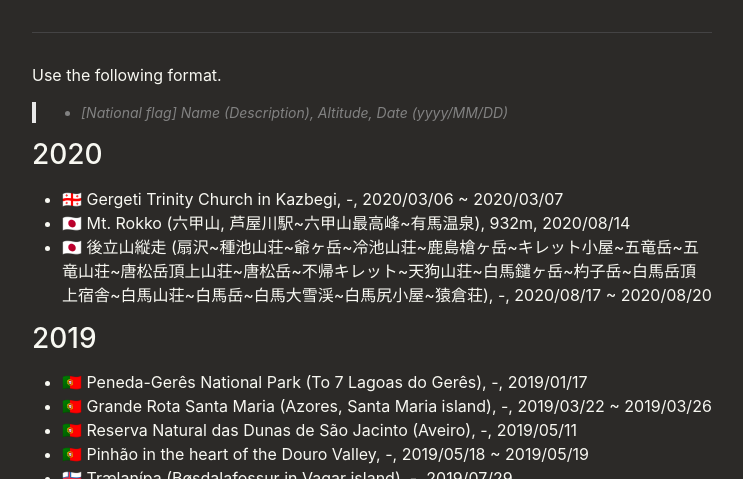
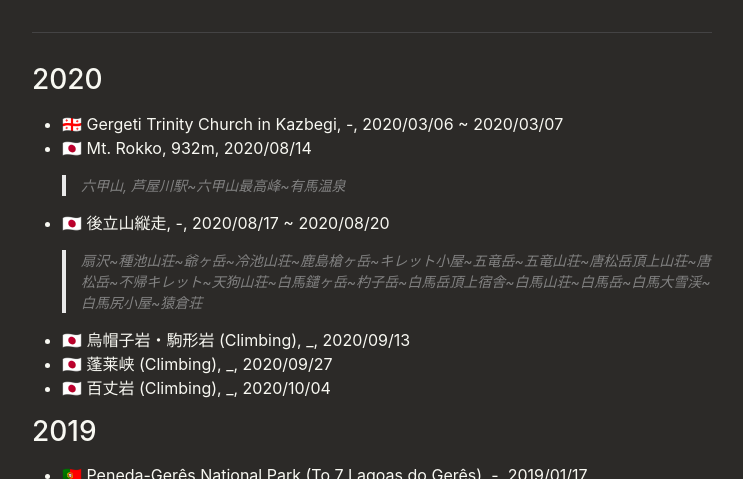
Before and after one commit to pixyzehn/pixyzehn.com, a Jekyll site: the page built from pages/trekking.md, in a window 1280 px wide and 900 px high, cut to the strip 421-900 px from the top of the window. Shown: the whole strip, without its empty margins (268-1011 px from the left). Built offline with Jekyll 4.4.1, drawn with Linux system fonts in a browser that asks for light colours; some of the changed text lies outside the part shown.

Commit message:
Update page

````diff
--- a/pages/trekking.md
+++ b/pages/trekking.md
@@ -8,14 +8,16 @@ permalink: /trekking/
 
 ---
 
-Use the following format.
-> - [National flag] Name (Description), Altitude, Date (yyyy/MM/DD)
-
 ## 2020
 
 - 🇬🇪 Gergeti Trinity Church in Kazbegi, -, 2020/03/06 ~ 2020/03/07
-- 🇯🇵 Mt. Rokko (六甲山, 芦屋川駅~六甲山最高峰~有馬温泉), 932m, 2020/08/14
-- 🇯🇵 後立山縦走 (扇沢~種池山荘~爺ヶ岳~冷池山荘~鹿島槍ヶ岳~キレット小屋~五竜岳~五竜山荘~唐松岳頂上山荘~唐松岳~不帰キレット~天狗山荘~白馬鑓ヶ岳~杓子岳~白馬岳頂上宿舎~白馬山荘~白馬岳~白馬大雪渓~白馬尻小屋~猿倉荘), -, 2020/08/17 ~ 2020/08/20
+- 🇯🇵 Mt. Rokko, 932m, 2020/08/14
+> 六甲山, 芦屋川駅~六甲山最高峰~有馬温泉
+- 🇯🇵 後立山縦走, -, 2020/08/17 ~ 2020/08/20
+> 扇沢~種池山荘~爺ヶ岳~冷池山荘~鹿島槍ヶ岳~キレット小屋~五竜岳~五竜山荘~唐松岳頂上山荘~唐松岳~不帰キレット~天狗山荘~白馬鑓ヶ岳~杓子岳~白馬岳頂上宿舎~白馬山荘~白馬岳~白馬大雪渓~白馬尻小屋~猿倉荘
+- 🇯🇵 烏帽子岩・駒形岩 (Climbing), _, 2020/09/13
+- 🇯🇵 蓬莱峡 (Climbing), _, 2020/09/27
+- 🇯🇵 百丈岩 (Climbing), _, 2020/10/04
 
 ## 2019
 
@@ -59,3 +61,11 @@ Use the following format.
 - 🇯🇵 Mt. Kawanori (川苔山), 1363m, 2016/08/13
 - 🇯🇵 Mt. Nokogiri (鋸山), 330m, 2016/07/17
 - 🇯🇵 Mt. Takao (高尾山), 599m, -
+
+---
+
+```
+Use the following format.
+- [National flag] Name (Description), Altitude, Date (yyyy/MM/DD)
+> Additional notes
+```
````
